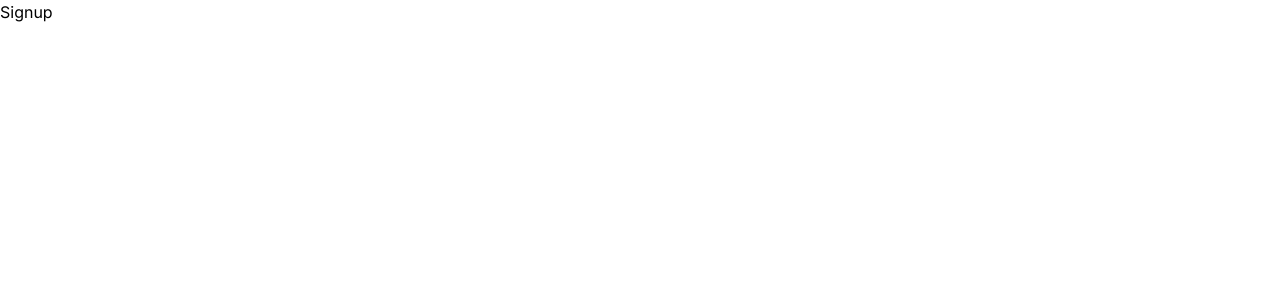
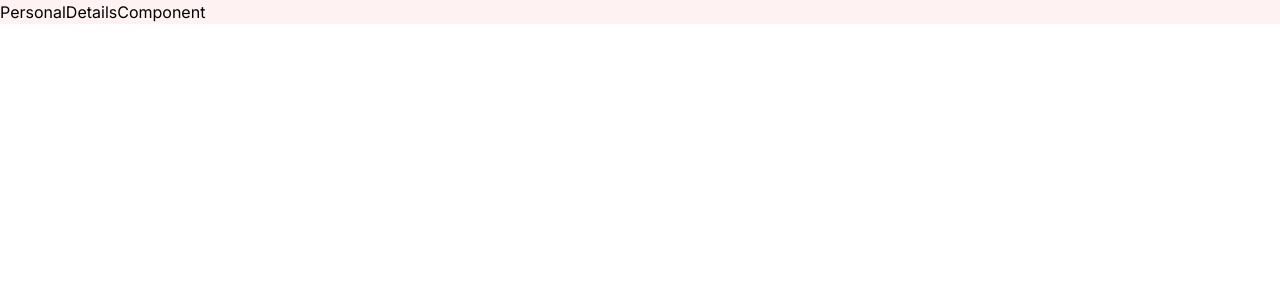
Before and after one commit to benwainaina/multi-step-form-in-react, a Next.js app: page /auth/signup in a window 1280 px wide. Shown: the top 300 px of the page. Built offline with nearby package versions, Linux system fonts and the light colour scheme.

Commit message:
close loop between useMultistepForm, useBaseStep and the components

```diff
--- a/src/app/auth/signup/page.tsx
+++ b/src/app/auth/signup/page.tsx
@@ -1,7 +1,80 @@
+"use client";
+
+import { IMultiStep } from "@/app/shared/interfaces";
+import { PersonalDetailsComponent } from "./views/personal-details/PersonalDetails.component";
+import { ContactComponent } from "./views/contact/Contact.component";
+import { ExperienceComponent } from "./views/experience/Experience.component";
+import { AgreeTNCComponent } from "./views/agree-tnc/AgreeTNC.component";
+import { useMultistepForm } from "@/app/shared/useMultistepForm";
+import { useCallback, useEffect } from "react";
+
+type TSignupViews = "agreeTnc" | "contact" | "experience" | "personal";
+
 export default function Signup() {
+  /**
+   * hooks
+   */
+  const { currentFormStep, setActiveStep, selectInitialFields } =
+    useMultistepForm();
+  const cachedSelectIntialFields = useCallback(selectInitialFields, [
+    selectInitialFields,
+  ]);
+
+  /**
+   * effects
+   */
+  useEffect(() => {
+    /**
+     * when the signup component intializes, decide on the initial active
+     * step
+     */
+    setActiveStep("personal");
+  }, [setActiveStep]);
+
+  /**
+   *
+   * handlers
+   */
+  const onViewFieldChange = (view: string, field: string, value: string) => {
+    /**
+     * when the value of a view changes, we can then update the larger
+     * form
+     */
+    console.log("view", view);
+    console.log("field", field);
+    console.log("value", value);
+  };
+
+  /**
+   *
+   * returns the current step to render
+   */
+  const returnStepToRender = () => {
+    console.log("currentFormStep", currentFormStep);
+    switch (currentFormStep as TSignupViews) {
+      case "agreeTnc":
+        return <AgreeTNCComponent />;
+      case "contact":
+        return <ContactComponent />;
+      case "experience":
+        return <ExperienceComponent />;
+      default:
+        return (
+          <PersonalDetailsComponent
+            selectInitialFields={selectInitialFields}
+            onViewFieldChange={(view: string, field: string, value: string) =>
+              onViewFieldChange(view, field, value)
+            }
+          />
+        );
+    }
+  };
+
   return (
-    <div>
-      <h1>Signup</h1>
-    </div>
+    currentFormStep && (
+      <div className="bg-red-50">
+        <h1>{returnStepToRender()}</h1>
+      </div>
+    )
   );
 }
--- /dev/null
+++ b/src/app/auth/signup/views/agree-tnc/AgreeTNC.component.tsx
@@ -0,0 +1,9 @@
+import { useBaseStep } from "@/app/shared/useBaseStep";
+
+export const AgreeTNCComponent = () => {
+  return (
+    <div>
+      <h1>AgreeTNCComponent</h1>
+    </div>
+  );
+};
--- /dev/null
+++ b/src/app/auth/signup/views/contact/Contact.component.tsx
@@ -0,0 +1,7 @@
+export const ContactComponent = () => {
+  return (
+    <div>
+      <h1>ContactComponent</h1>
+    </div>
+  );
+};
--- /dev/null
+++ b/src/app/auth/signup/views/experience/Experience.component.tsx
@@ -0,0 +1,7 @@
+export const ExperienceComponent = () => {
+  return (
+    <div>
+      <h1>ExperienceComponent</h1>
+    </div>
+  );
+};
--- /dev/null
+++ b/src/app/auth/signup/views/personal-details/PersonalDetails.component.tsx
@@ -0,0 +1,49 @@
+import { IDynamicFields, IMultiStepParam } from "@/app/shared/interfaces";
+import { useBaseStep } from "@/app/shared/useBaseStep";
+import { useEffect } from "react";
+
+export const PersonalDetailsComponent = ({
+  selectInitialFields,
+  onViewFieldChange,
+}: IMultiStepParam) => {
+  /**
+   * constants
+   */
+  const viewName = "personal";
+
+  /**
+   * hooks
+   */
+  const {
+    patchForm,
+    updateFormField,
+    registerFormFields,
+    stepIsValid,
+    setViewName,
+  } = useBaseStep();
+
+  /**
+   * effects
+   */
+
+  useEffect(() => {
+    /**
+     * when the component intializes, initialize the form
+     */
+    setViewName(viewName);
+    registerFormFields(
+      {
+        firstname: "",
+        lastname: "",
+      },
+      ["firstname", "lastname"]
+    );
+    patchForm(selectInitialFields(viewName));
+  }, [selectInitialFields, setViewName, registerFormFields, patchForm]);
+
+  return (
+    <div>
+      <h1>PersonalDetailsComponent</h1>
+    </div>
+  );
+};
--- a/src/app/layout.tsx
+++ b/src/app/layout.tsx
@@ -16,6 +16,12 @@ export default function RootLayout({
 }>) {
   return (
     <html lang="en">
+      <head>
+        <meta
+          name="viewport"
+          content="width=device-width, initial-scale=1.0"
+        ></meta>
+      </head>
       <body className={inter.className}>{children}</body>
     </html>
   );
--- /dev/null
+++ b/src/app/shared/interfaces.ts
@@ -0,0 +1,17 @@
+import React from "react";
+
+export interface IDynamicFields {
+  [key: string]: any;
+}
+
+export interface IMultiStep {
+  /**
+   * dynamic keys, so that they will be unique in all cases
+   */
+  [view: string]: JSX.Element;
+}
+
+export interface IMultiStepParam {
+  selectInitialFields: Function;
+  onViewFieldChange: Function;
+}
--- /dev/null
+++ b/src/app/shared/useBaseStep.ts
@@ -0,0 +1,95 @@
+import { useCallback, useEffect, useState } from "react";
+import { IDynamicFields } from "./interfaces";
+
+export const useBaseStep = () => {
+  /**
+   * states
+   */
+  const [form, setForm] = useState<IDynamicFields>({});
+  const [requiredFields, setRequiredFields] = useState<IDynamicFields>({});
+  const [stepIsValid, setStepIsValid] = useState<boolean>();
+  const [stepName, setStepName] = useState<string>("");
+
+  /**
+   * effects
+   */
+  useEffect(() => {
+    /**
+     * check for the validity of a form
+     */
+
+    for (const field in form) {
+      if (field in requiredFields) {
+        if (!form[field]) {
+          setStepIsValid(false);
+          break;
+        } else {
+          setStepIsValid(true);
+        }
+      }
+    }
+  }, [form, requiredFields]);
+
+  /**
+   * handlers
+   */
+  const patchForm = useCallback((existingValues: IDynamicFields) => {
+    if (existingValues) {
+      setForm(existingValues);
+    }
+  }, []);
+
+  /**
+   *
+   * @param field
+   * @param value
+   *
+   * updates a single required field
+   */
+  const updateFormField = (field: string, value: any) => {
+    setForm({
+      ...form,
+      [field]: value,
+    });
+    onViewFieldChange(stepName, field, value);
+  };
+
+  /**
+   *
+   * @param fields
+   * @param requiredFields
+   *
+   * registers the form's fields as well as the required fields
+   */
+  const registerFormFields = useCallback(
+    (fields: IDynamicFields, requiredFields: IDynamicFields) => {
+      setForm(fields);
+      setRequiredFields(requiredFields);
+    },
+    []
+  );
+
+  const onViewFieldChange = (
+    viewName: string,
+    fieldName: string,
+    value: string
+  ) => ({ viewName, fieldName, value });
+
+  /**
+   * sets the view, but in a cached callback, because we do not want to
+   * trigger multiple re-renders
+   */
+  const setViewName = useCallback(
+    (viewName: string) => setStepName(viewName),
+    []
+  );
+
+  return {
+    setViewName,
+    patchForm,
+    updateFormField,
+    registerFormFields,
+    stepIsValid,
+    onViewFieldChange,
+  };
+};
--- /dev/null
+++ b/src/app/shared/useMultistepForm.ts
@@ -0,0 +1,66 @@
+import { useState } from "react";
+import { IDynamicFields } from "./interfaces";
+
+export const useMultistepForm = () => {
+  /**
+   * states
+   */
+  const [formViews, setFormViews] = useState<IDynamicFields>({});
+  const [currentFormStep, setCurrentFormStep] = useState<string>();
+  const [availableSteps, setAvailableSteps] = useState<Array<string>>([]);
+
+  /**
+   * handlers
+   */
+  /**
+   * returns the cummulative multistep form as well as the fields
+   * which have been updated over time
+   */
+  const getForm = () => {
+    const reducedForm: IDynamicFields = {};
+    for (const view in formViews) {
+      reducedForm[view] = { ...reducedForm, ...reducedForm[view] };
+    }
+    return reducedForm;
+  };
+
+  /**
+   * registers the available steps for the form
+   */
+  const registerAvailableSteps = (steps: Array<string>) => {
+    setAvailableSteps(steps);
+  };
+
+  /**
+   * sets the active step
+   */
+  const setActiveStep = (step: string) => {
+    setCurrentFormStep(step);
+  };
+
+  /**
+   *
+   * @param view
+   * @param viewFields
+   *
+   * registers fields belonging to an individual view
+   */
+  const registerView = (view: string, viewFields: IDynamicFields) => {
+    const updatedFormViews = {
+      ...formViews,
+      [view]: viewFields,
+    };
+    setFormViews(updatedFormViews);
+  };
+
+  const selectInitialFields = (view: string) => formViews[view];
+
+  return {
+    getForm,
+    currentFormStep,
+    registerView,
+    registerAvailableSteps,
+    setActiveStep,
+    selectInitialFields,
+  };
+};
```
